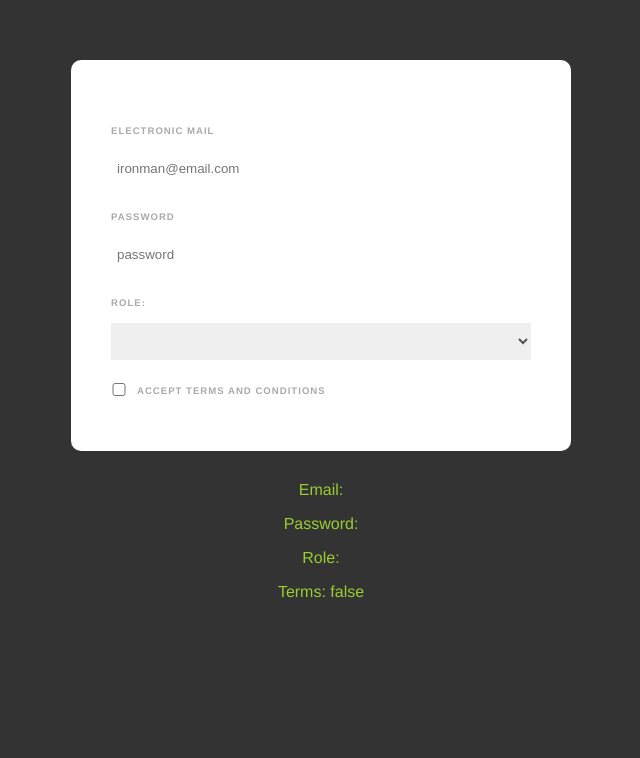
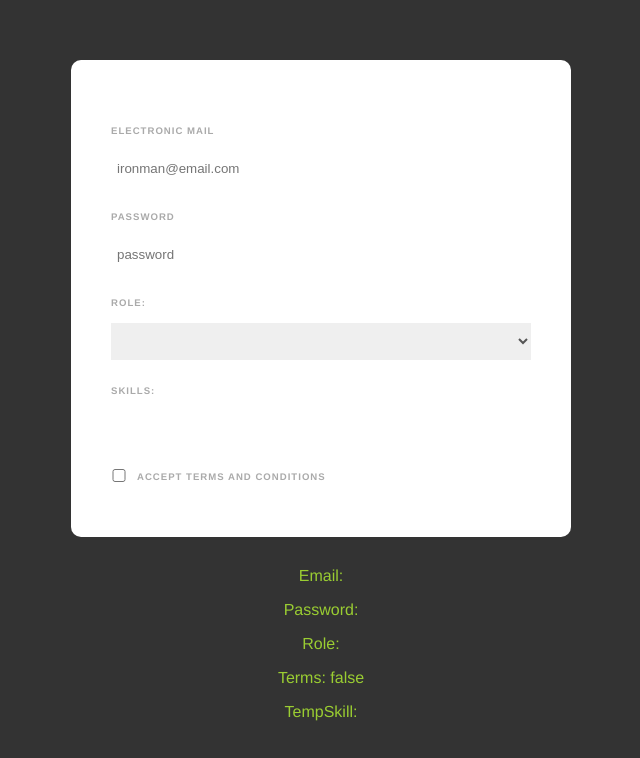
Before and after one commit to anthonygilbertt/vue-form, a Vue app: page / in a window 1280 px wide. Shown: the top 758 px of the page, without its empty margins (319-959 px from the left). Built offline with nearby package versions, Linux system fonts and the light colour scheme.

Commit message:
Added even listeners and modifiers

```diff
--- a/src/components/SignupForm.vue
+++ b/src/components/SignupForm.vue
@@ -11,6 +11,11 @@
     <option value="Web developer">Web Developer</option>
     <option value="Web Designer">Web Designer</option>
   </select>
+
+  <label for="">Skills:</label>
+  <!-- <input type="text" name="" id="" v-model="tempSkill" @keyup.alt="addSkill"> -->
+  <input type="text" name="" id="" v-model="tempSkill" @keyup="addSkill">
+  <div v-for="skill in skills" :key="skill" class="pill">{{ skill }}</div>
 
   <div class="terms">
     <input type="checkbox" required v-model="terms">
@@ -35,14 +40,11 @@
 
 
   </form>
-
-
-
-
   <p>Email: {{ email }}</p>
   <p>Password: {{ password }}</p>
   <p>Role: {{ role }}</p>
   <p>Terms: {{ terms }}</p>
+  <p>TempSkill: {{ tempSkill }}</p>
 <!--
   <p>Names: {{ names }}</p>
 -->
@@ -56,7 +58,24 @@
             password: '',
             role: '',
             terms: false,
-            // names: []
+             // names: []
+             tempSkill: '',
+             skills: []
+        }
+    },
+    methods: {
+        // TODO
+        //-----
+        // Remove the comma's from the list
+
+        addSkill(e) {
+            console.log(e.key);
+            if(e.key === ',' && this.tempSkill) {
+                if(!this.skills.includes(this.tempSkill)) {
+                    this.skills.push(this.tempSkill)
+                }
+                this.tempSkill = ''
+            }
         }
     }
 }
```
